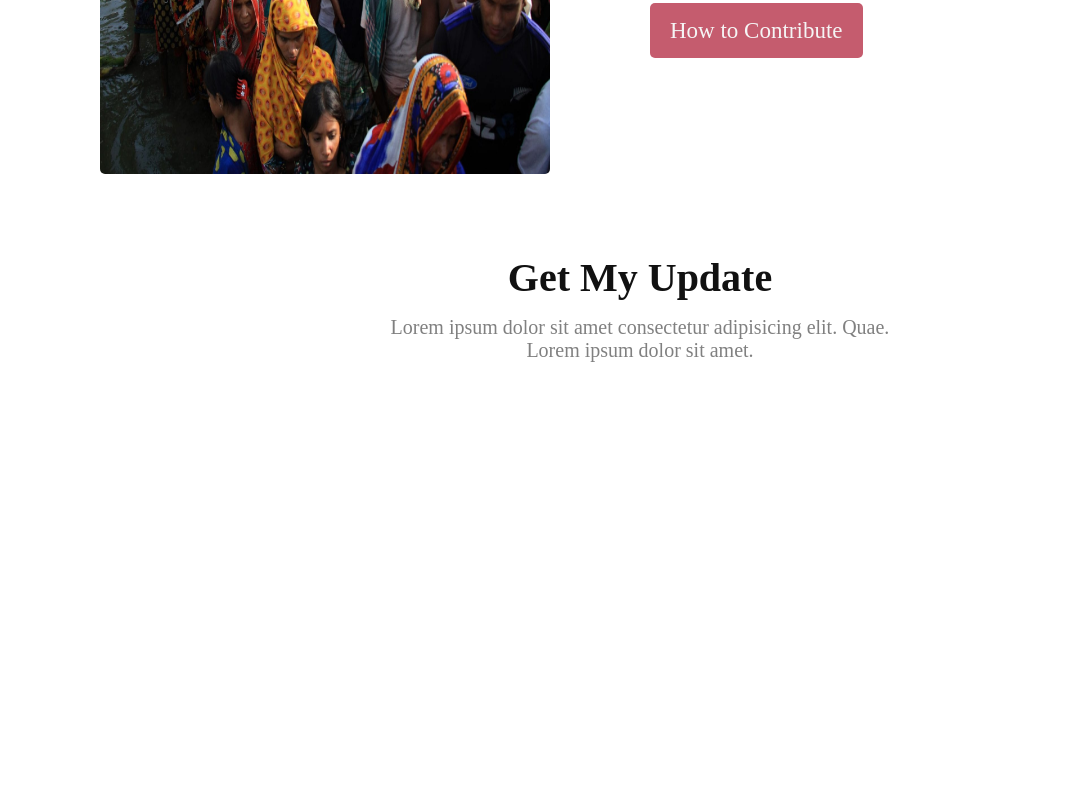
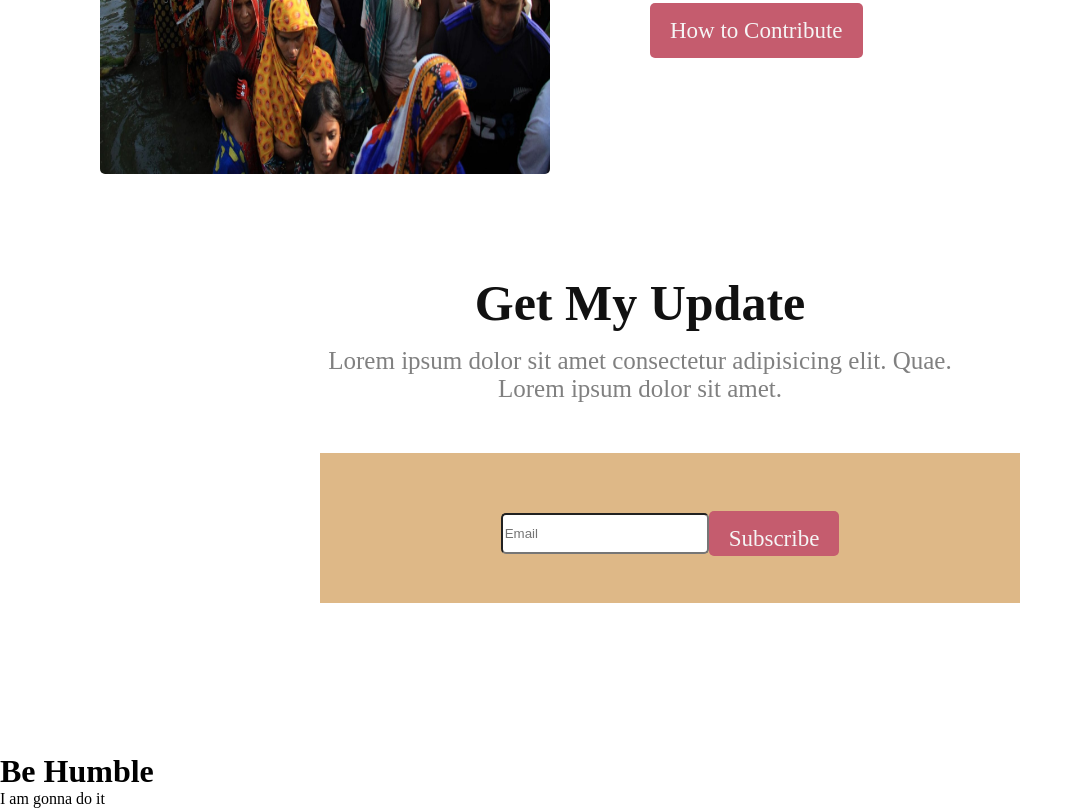
Before and after one commit to avi3175/Practise-donate-today, a plain HTML site: page index.html in a window 1280 px wide. Shown: the part 2407-3215 px from the top of the page, without its empty margins (0-1083 px from the left). Before the commit the page ends 2819 px from the top, so only its background shows below. Drawn offline with Linux system fonts and the light colour scheme; a web font is replaced by a local one.

Commit message:
footer is left

```diff
--- a/index.html
+++ b/index.html
@@ -125,9 +125,23 @@
                 <p class="para-update">Lorem ipsum dolor sit amet.</p>
         </section>
 
+       <section class="complete">
+        <div class="done">
+            <div class="ultimate-para">
+                <form>
+                    <input type="email" placeholder="Email">
+                </form>
+            </div>
+            <div class="ultimate-para-submit">
+                <submit>Subscribe</submit>
+            </div>
+
+        </div>
+       </section>
     </main>
-    <footer>
-
+    <footer class="done-it completely">
+        <h1>Be Humble</h1>
+        <p>I am gonna do it</p>
     </footer>
 </body>
 </html>
--- a/styles/donate.css
+++ b/styles/donate.css
@@ -201,21 +201,52 @@ hr{
     margin-left: 100px;
     margin-right: 100px;
     gap: 100px;
-    margin-bottom: 80px;
+    margin-bottom: 100px;
 }
 .get-my-update{
     text-align: center;
-}.update{
-    font-size: 40px;
+    margin-left: 100px;
+    margin-right: 100px;
+}
+.update{
+    font-size: 50px;
     color: rgb(17, 17, 17);
     margin-bottom: 15px;
 }
 .para-update-one{
-    font-size: 20px;
+    font-size: 25px;
     color: grey;
 }
 .para-update{
-    font-size: 20px;
+    font-size: 25px;
     color: grey;
     margin-bottom: 50px;
 }
+
+.complete{
+    background-color: burlywood;
+    width: 700px;
+    height:150px;
+    margin-left: 320px;
+    margin-bottom: 150px;
+}
+.done{
+    display: flex;
+    justify-content: center;
+    align-items: center;
+    height: 160px;
+}
+.ultimate-para input{
+    width: 200px;
+    height: 35px;
+    border-radius: 5px;
+}
+.ultimate-para-submit{
+    background-color: rgb(197, 92, 110);
+    color: whitesmoke ;
+    font-size: 23px;
+    font-weight: 450;
+    border-radius: 5px;
+    padding: 15px 20px;
+    height: 15px;
+}
```
